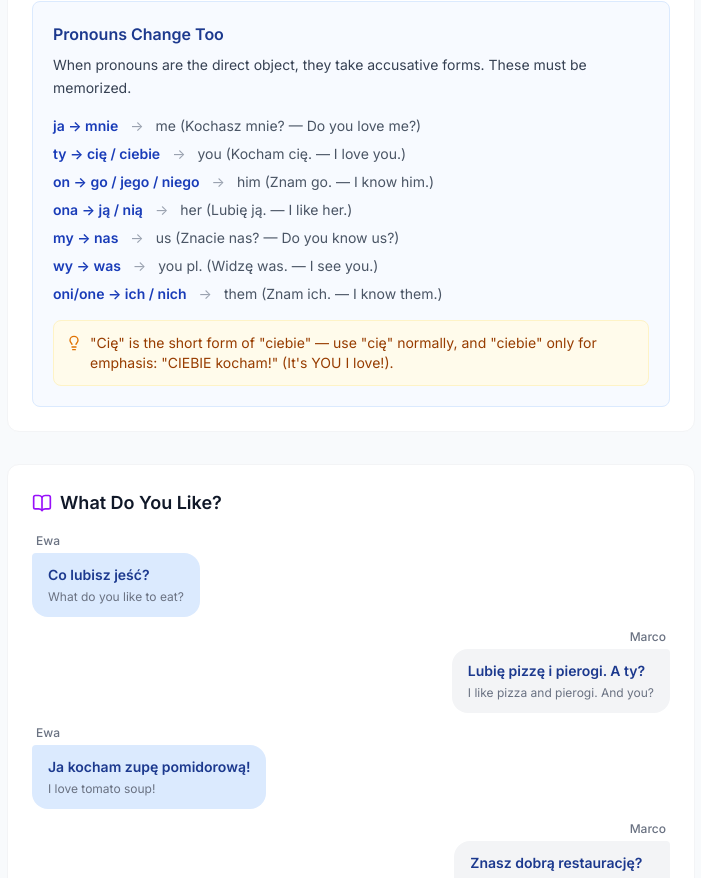
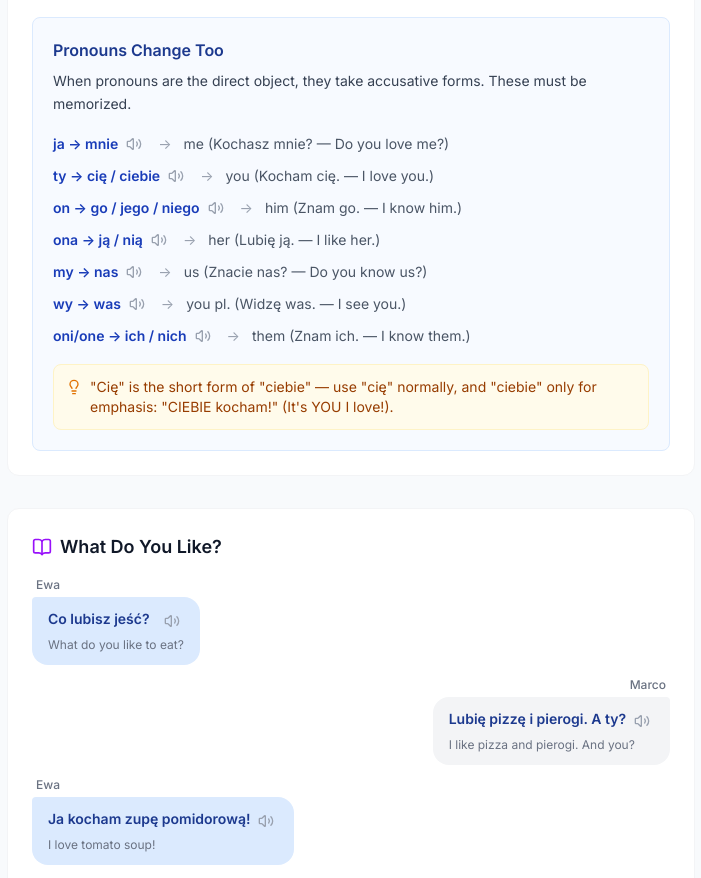
Before and after one commit to basedshiloh/Polish-Language-Learning, a Next.js app: page /lessons/accusative-case in a window 1280 px wide. Shown: the part 1913-2791 px from the top of the page, without its empty margins (289-990 px from the left). Built offline with nearby package versions, Linux system fonts and the light colour scheme.

Commit message:
feat: add SpeakButton component for audio pronunciation support across lessons and grammar sections

```diff
--- a/src/components/grammar/FrequencyScale.tsx
+++ b/src/components/grammar/FrequencyScale.tsx
@@ -1,4 +1,5 @@
 import { FrequencyItem } from '@/lib/types';
+import SpeakButton from '@/components/shared/SpeakButton';
 
 // Color-grade the bar from green (always) through amber to red (never).
 function barColor(percent: number): string {
@@ -20,8 +21,11 @@ export default function FrequencyScale({ items }: { items: FrequencyItem[] }) {
 
       {items.map((item, i) => (
         <div key={i} className="flex items-center gap-3">
-          <div className="w-28 sm:w-36 shrink-0">
-            <p className="font-semibold text-blue-800 text-sm leading-tight">{item.polish}</p>
+          <div className="w-32 sm:w-40 shrink-0">
+            <div className="flex items-center gap-1">
+              <p className="font-semibold text-blue-800 text-sm leading-tight">{item.polish}</p>
+              <SpeakButton text={item.polish} />
+            </div>
             <p className="text-xs text-gray-500">{item.english}</p>
             {item.pronunciation && (
               <p className="text-[11px] italic text-gray-400">/{item.pronunciation}/</p>
--- a/src/components/grammar/GrammarSectionView.tsx
+++ b/src/components/grammar/GrammarSectionView.tsx
@@ -2,6 +2,7 @@ import { Lightbulb, AlertTriangle, Info } from 'lucide-react';
 import { GrammarSection, TableColor } from '@/lib/types';
 import GrammarTableView from './GrammarTableView';
 import FrequencyScale from './FrequencyScale';
+import SpeakButton from '@/components/shared/SpeakButton';
 
 const compColors: Record<TableColor, { bg: string; border: string; title: string; chip: string }> = {
   blue: { bg: 'bg-blue-50', border: 'border-blue-200', title: 'text-blue-800', chip: 'bg-blue-100 text-blue-700' },
@@ -36,10 +37,13 @@ export default function GrammarSectionView({ section }: { section: GrammarSectio
       {section.type === 'examples' && section.examples && (
         <div className="space-y-2">
           {section.examples.map((ex, i) => (
-            <div key={i} className="flex flex-col sm:flex-row sm:items-baseline gap-1 sm:gap-3 bg-gray-50 rounded-lg px-4 py-2.5">
-              <span className="font-semibold text-blue-800 sm:min-w-[45%]">{ex.polish}</span>
+            <div key={i} className="flex flex-col sm:flex-row sm:items-center gap-1 sm:gap-3 bg-gray-50 rounded-lg px-4 py-2.5">
+              <div className="flex items-center gap-1 sm:min-w-[45%]">
+                <span className="font-semibold text-blue-800">{ex.polish}</span>
+                <SpeakButton text={ex.polish} />
+              </div>
               <span className="text-gray-600 text-sm flex-1">{ex.english}</span>
-              {ex.note && <span className="text-xs text-gray-400 italic">{ex.note}</span>}
+              {ex.note && <span className="text-xs text-gray-400 italic shrink-0">{ex.note}</span>}
             </div>
           ))}
         </div>
@@ -64,7 +68,10 @@ export default function GrammarSectionView({ section }: { section: GrammarSectio
                 <div className="space-y-1.5">
                   {item.examples.map((ex, j) => (
                     <div key={j} className="text-sm">
-                      <span className="font-semibold text-gray-800">{ex.polish}</span>
+                      <div className="flex items-center gap-1">
+                        <span className="font-semibold text-gray-800">{ex.polish}</span>
+                        <SpeakButton text={ex.polish} />
+                      </div>
                       <span className="block text-xs text-gray-500">{ex.english}</span>
                     </div>
                   ))}
--- a/src/components/lessons/DialogueBlock.tsx
+++ b/src/components/lessons/DialogueBlock.tsx
@@ -1,4 +1,5 @@
 import { DialogueLine } from '@/lib/types';
+import SpeakButton from '@/components/shared/SpeakButton';
 
 interface DialogueBlockProps {
   lines: DialogueLine[];
@@ -26,7 +27,10 @@ export default function DialogueBlock({ lines }: DialogueBlockProps) {
                   : 'bg-gray-100 rounded-tr-sm'
               }`}
             >
-              <p className="font-semibold text-blue-900 text-sm">{line.polish}</p>
+              <div className="flex items-start gap-1">
+                <p className="font-semibold text-blue-900 text-sm flex-1">{line.polish}</p>
+                <SpeakButton text={line.polish} />
+              </div>
               <p className="text-gray-500 text-xs mt-1">{line.english}</p>
             </div>
           </div>
--- a/src/components/lessons/GrammarBlock.tsx
+++ b/src/components/lessons/GrammarBlock.tsx
@@ -1,5 +1,6 @@
 import { Lightbulb } from 'lucide-react';
 import { GrammarPoint } from '@/lib/types';
+import SpeakButton from '@/components/shared/SpeakButton';
 
 interface GrammarBlockProps {
   points: GrammarPoint[];
@@ -16,7 +17,10 @@ export default function GrammarBlock({ points }: GrammarBlockProps) {
           <div className="space-y-2 mb-4">
             {point.examples.map((ex, j) => (
               <div key={j} className="flex flex-col sm:flex-row sm:items-center gap-1 sm:gap-3 text-sm">
-                <span className="font-semibold text-blue-800">{ex.polish}</span>
+                <div className="flex items-center gap-1">
+                  <span className="font-semibold text-blue-800">{ex.polish}</span>
+                  <SpeakButton text={ex.polish} />
+                </div>
                 <span className="text-gray-400 hidden sm:inline">→</span>
                 <span className="text-gray-600">{ex.english}</span>
               </div>
--- a/src/components/lessons/PhraseList.tsx
+++ b/src/components/lessons/PhraseList.tsx
@@ -3,6 +3,7 @@
 import { useState } from 'react';
 import { ChevronDown, ChevronUp } from 'lucide-react';
 import { Phrase } from '@/lib/types';
+import SpeakButton from '@/components/shared/SpeakButton';
 
 interface PhraseListProps {
   phrases: Phrase[];
@@ -14,24 +15,35 @@ export default function PhraseList({ phrases }: PhraseListProps) {
   return (
     <div className="space-y-2">
       {phrases.map((phrase, i) => (
-        <button
+        <div
           key={i}
-          onClick={() => setExpandedIndex(expandedIndex === i ? null : i)}
           className="w-full text-left bg-white rounded-lg p-4 border border-gray-100 hover:border-blue-200 transition-all"
         >
-          <div className="flex items-center justify-between">
-            <div className="flex-1">
+          <div
+            className="flex items-center justify-between gap-2 cursor-pointer"
+            role="button"
+            tabIndex={0}
+            onClick={() => setExpandedIndex(expandedIndex === i ? null : i)}
+            onKeyDown={(e) => { if (e.key === 'Enter' || e.key === ' ') { e.preventDefault(); setExpandedIndex(expandedIndex === i ? null : i); } }}
+          >
+            <div className="flex items-center gap-1 flex-1 min-w-0">
               <span className="font-semibold text-blue-800">{phrase.polish}</span>
+              <span
+                onClick={(e) => e.stopPropagation()}
+                onKeyDown={(e) => e.stopPropagation()}
+              >
+                <SpeakButton text={phrase.polish} />
+              </span>
               {phrase.category && (
-                <span className="ml-2 text-xs text-gray-400 bg-gray-50 px-2 py-0.5 rounded-full">
+                <span className="ml-1 text-xs text-gray-400 bg-gray-50 px-2 py-0.5 rounded-full shrink-0">
                   {phrase.category}
                 </span>
               )}
             </div>
             {expandedIndex === i ? (
-              <ChevronUp className="w-4 h-4 text-gray-400" />
+              <ChevronUp className="w-4 h-4 text-gray-400 shrink-0" />
             ) : (
-              <ChevronDown className="w-4 h-4 text-gray-400" />
+              <ChevronDown className="w-4 h-4 text-gray-400 shrink-0" />
             )}
           </div>
           {expandedIndex === i && (
@@ -42,7 +54,7 @@ export default function PhraseList({ phrases }: PhraseListProps) {
               )}
             </div>
           )}
-        </button>
+        </div>
       ))}
     </div>
   );
--- a/src/components/lessons/VocabularyTable.tsx
+++ b/src/components/lessons/VocabularyTable.tsx
@@ -3,6 +3,7 @@
 import { useState } from 'react';
 import { Eye, EyeOff } from 'lucide-react';
 import { VocabularyItem } from '@/lib/types';
+import SpeakButton from '@/components/shared/SpeakButton';
 
 interface VocabularyTableProps {
   items: VocabularyItem[];
@@ -37,7 +38,10 @@ export default function VocabularyTable({ items }: VocabularyTableProps) {
             {items.map((item, i) => (
               <tr key={i} className="border-b border-gray-50 hover:bg-blue-50/50 transition-colors">
                 <td className="py-3 px-3">
-                  <span className="font-semibold text-blue-800">{item.polish}</span>
+                  <div className="flex items-center gap-1">
+                    <span className="font-semibold text-blue-800">{item.polish}</span>
+                    <SpeakButton text={item.polish} />
+                  </div>
                   {item.pronunciation && (
                     <span className="block sm:hidden text-xs italic text-gray-400 mt-0.5">
                       /{item.pronunciation}/
--- /dev/null
+++ b/src/components/shared/SpeakButton.tsx
@@ -0,0 +1,78 @@
+'use client';
+
+import { useState, useCallback, useEffect } from 'react';
+import { Volume2 } from 'lucide-react';
+
+interface SpeakButtonProps {
+  text: string;
+  size?: 'sm' | 'md';
+}
+
+let polishVoice: SpeechSynthesisVoice | null = null;
+let voiceLoaded = false;
+
+function findPolishVoice(): SpeechSynthesisVoice | null {
+  if (voiceLoaded) return polishVoice;
+  const voices = speechSynthesis.getVoices();
+  polishVoice = voices.find((v) => v.lang.startsWith('pl')) || null;
+  if (voices.length > 0) voiceLoaded = true;
+  return polishVoice;
+}
+
+export default function SpeakButton({ text, size = 'sm' }: SpeakButtonProps) {
+  const [speaking, setSpeaking] = useState(false);
+  const [supported, setSupported] = useState(true);
+
+  useEffect(() => {
+    if (typeof window === 'undefined' || !window.speechSynthesis) {
+      setSupported(false);
+      return;
+    }
+    findPolishVoice();
+    speechSynthesis.addEventListener('voiceschanged', () => findPolishVoice());
+  }, []);
+
+  const speak = useCallback(() => {
+    if (!supported || speaking) return;
+    speechSynthesis.cancel();
+
+    const cleaned = text
+      .replace(/\(.*?\)/g, '')
+      .replace(/\[.*?\]/g, '')
+      .replace(/[/→…]/g, '')
+      .trim();
+
+    if (!cleaned) return;
+
+    const utterance = new SpeechSynthesisUtterance(cleaned);
+    utterance.lang = 'pl-PL';
+    utterance.rate = 0.85;
+
+    const voice = findPolishVoice();
+    if (voice) utterance.voice = voice;
+
+    utterance.onstart = () => setSpeaking(true);
+    utterance.onend = () => setSpeaking(false);
+    utterance.onerror = () => setSpeaking(false);
+
+    speechSynthesis.speak(utterance);
+  }, [text, supported, speaking]);
+
+  if (!supported) return null;
+
+  const sizeClasses = size === 'sm'
+    ? 'w-6 h-6 p-1'
+    : 'w-8 h-8 p-1.5';
+
+  return (
+    <button
+      onClick={speak}
+      title="Listen to pronunciation"
+      className={`${sizeClasses} rounded-md text-gray-400 hover:text-blue-600 hover:bg-blue-50 transition-colors shrink-0 ${
+        speaking ? 'text-blue-600 bg-blue-50 animate-pulse' : ''
+      }`}
+    >
+      <Volume2 className="w-full h-full" />
+    </button>
+  );
+}
```
